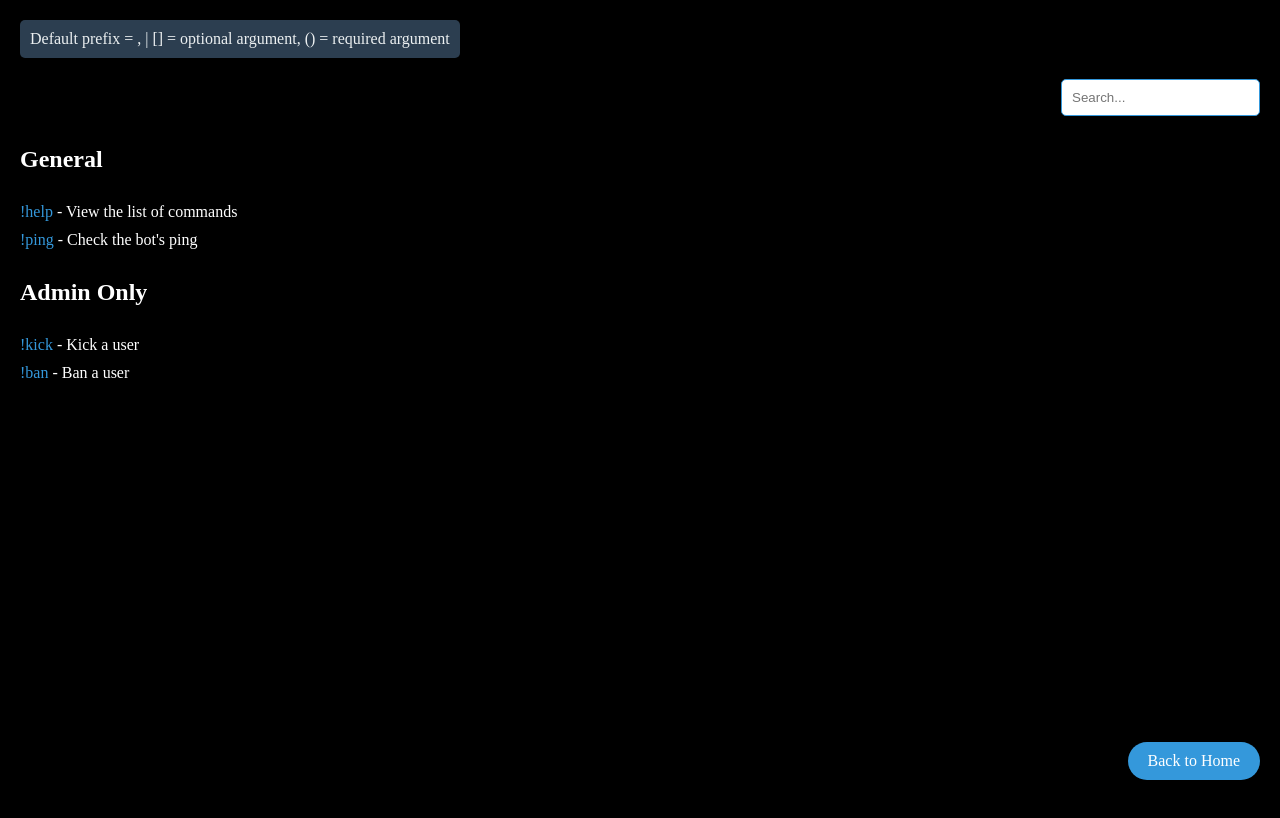
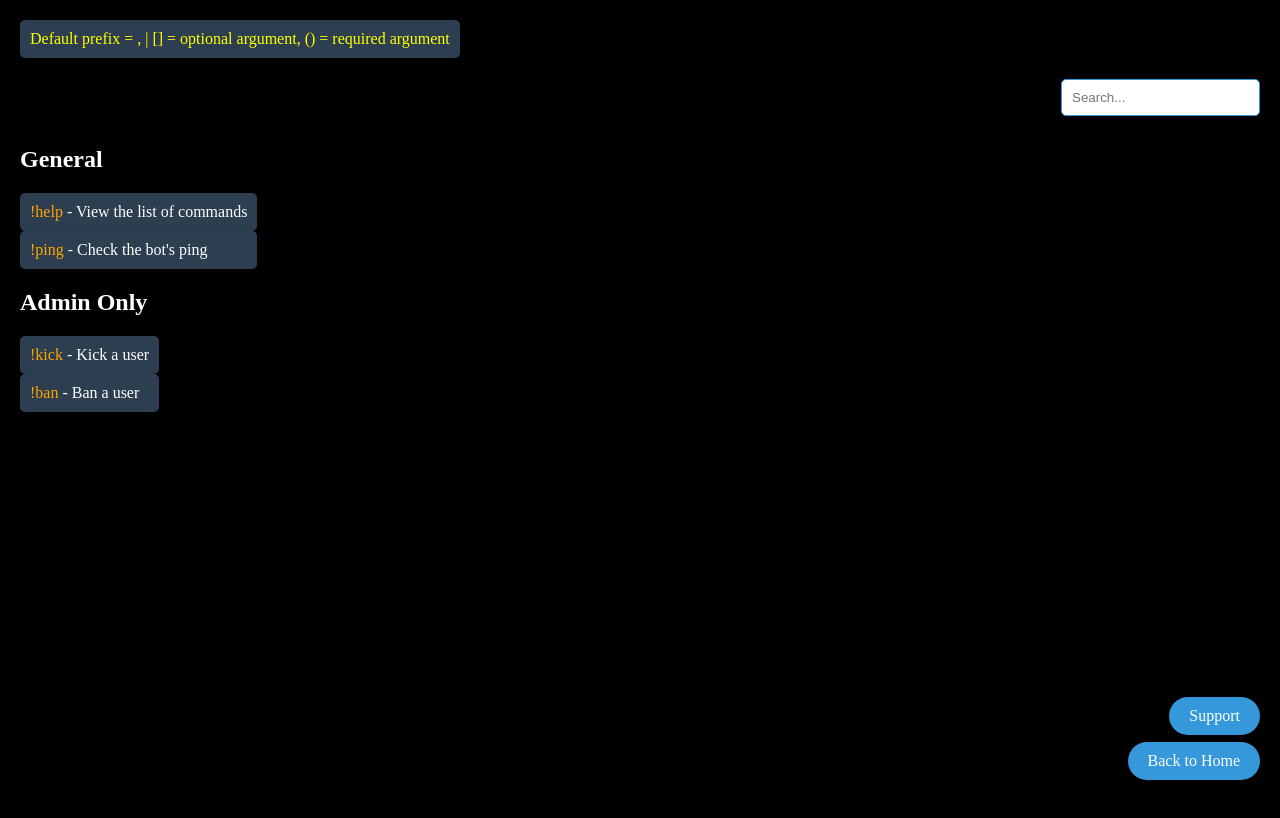
Before and after one commit to Boostaworld/boostaworld.github.io, a plain HTML site: page commands.html in a window 1280 px wide. Drawn offline with Linux system fonts and the light colour scheme.

Commit message:
Update commands.html

```diff
--- a/commands.html
+++ b/commands.html
@@ -30,12 +30,18 @@
             list-style-type: none;
             padding: 0;
             margin: 0;
+            max-width: 600px;
         }
         li {
-            margin: 10px 0;
+            margin-bottom: 10px;
+            background-color: #2c3e50;
+            padding: 10px;
+            border-radius: 5px;
+            box-shadow: 0 0 5px rgba(0, 0, 0, 0.1);
+            margin: 0px;
         }
         a {
-            color: #3498db;
+            color: orange;
             text-decoration: none;
         }
         h2 {
@@ -43,7 +49,7 @@
         }
         #prefixMessage {
             background-color: #2c3e50;
-            color: #ecf0f1;
+            color: yellow;
             padding: 10px;
             margin-bottom: 20px;
             border-radius: 5px;
@@ -51,6 +57,16 @@
         #backToHome {
             position: fixed;
             bottom: 20px;
+            right: 20px;
+            background-color: #3498db;
+            color: white;
+            padding: 10px 20px;
+            border-radius: 20px;
+            text-decoration: none;
+        }
+        #discordRedirect {
+            position: fixed;
+            bottom: 65px;
             right: 20px;
             background-color: #3498db;
             color: white;
@@ -81,6 +97,7 @@
     </ul>
 
     <a id="backToHome" href="./index">Back to Home</a>
+    <a id="discordRedirect" href="./discord">Support</a>
 
     <script>
         function updateResults() {
```
